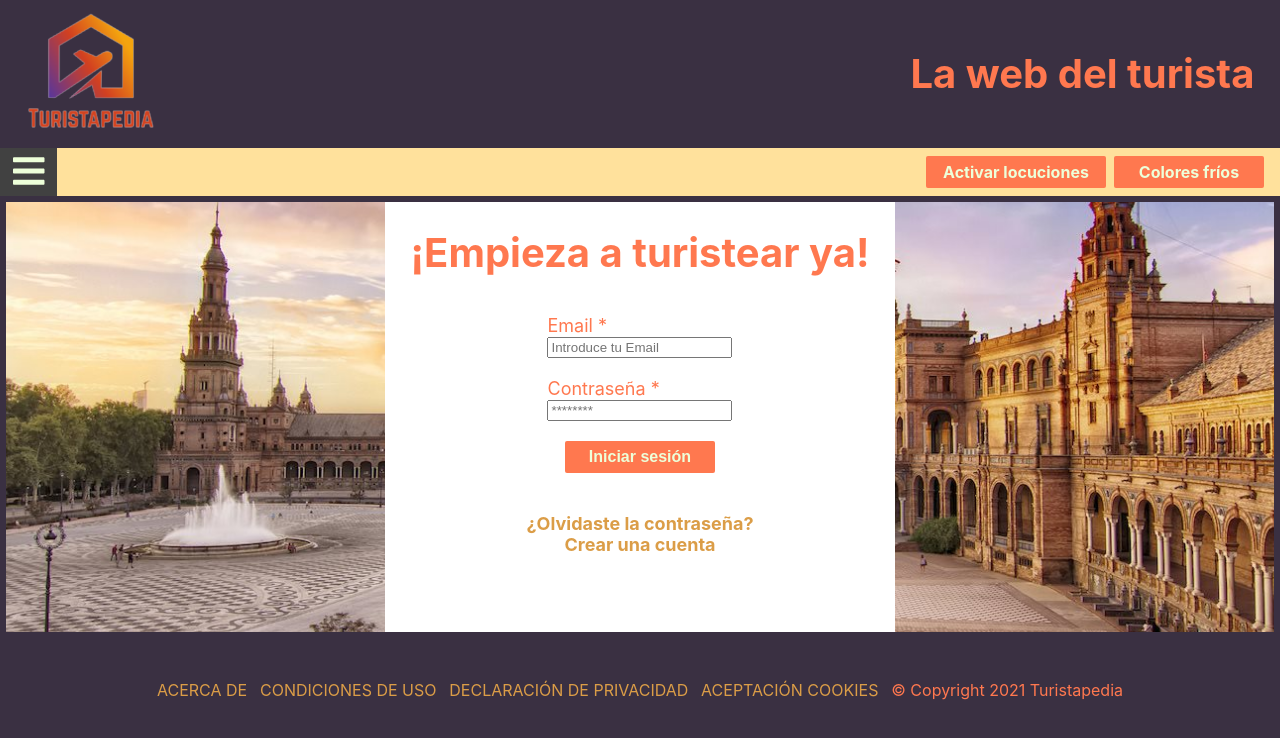
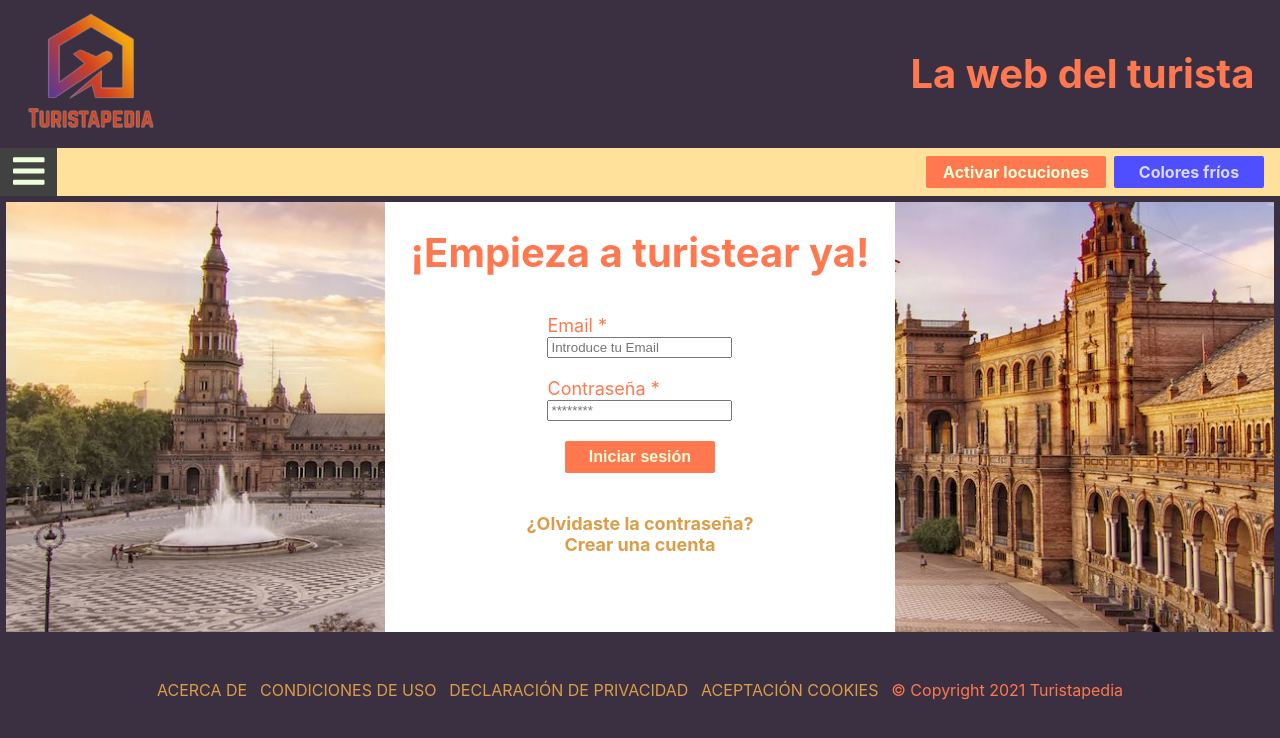
Before and after one commit to MariaGomGod/turistapedia-cliente, a React (Create React App) app: page /login in a window 1280 px wide. Shown: the top 738 px of the page. Built offline with nearby package versions, Linux system fonts and the light colour scheme; no server answers.

Commit message:
Invertidos los colores del botón de colores fríos con respecto al botón de desactivar locuciones

```diff
--- a/src/components/Header.sass
+++ b/src/components/Header.sass
@@ -27,6 +27,11 @@
         padding: 8px
         height: 48px
 
+        span
+            &:first-of-type
+                background-color: $colorblind-primary !important
+                color: $colorblind-senary !important
+
     .button, span
         float: right
         margin-right: 8px
@@ -39,6 +44,12 @@
     #third-row
         background-color: $colorblind-quinary !important
         color: $colorblind-senary !important
+
+        span
+            &:first-of-type
+                background-color: $secondary !important
+                color: $senary !important
+
 
 @media all and ( max-width: 768px )
     #header
```
